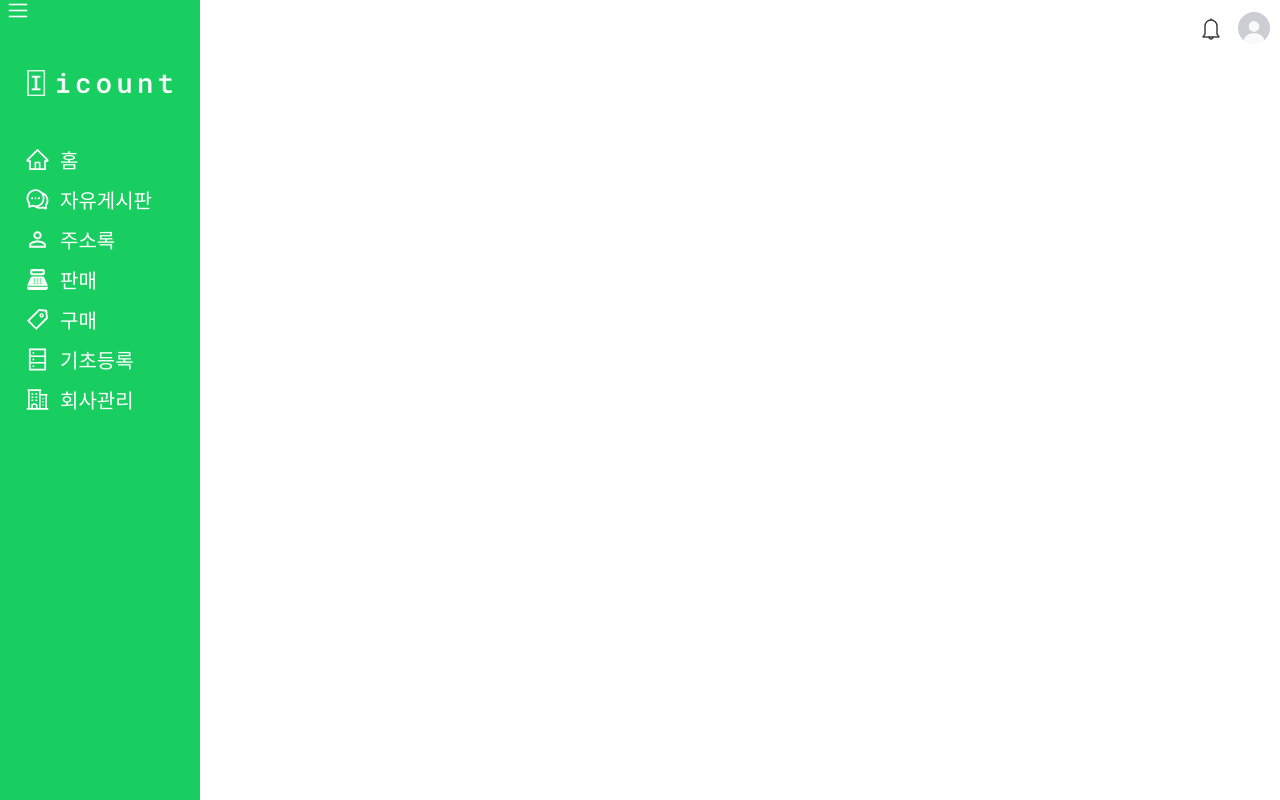
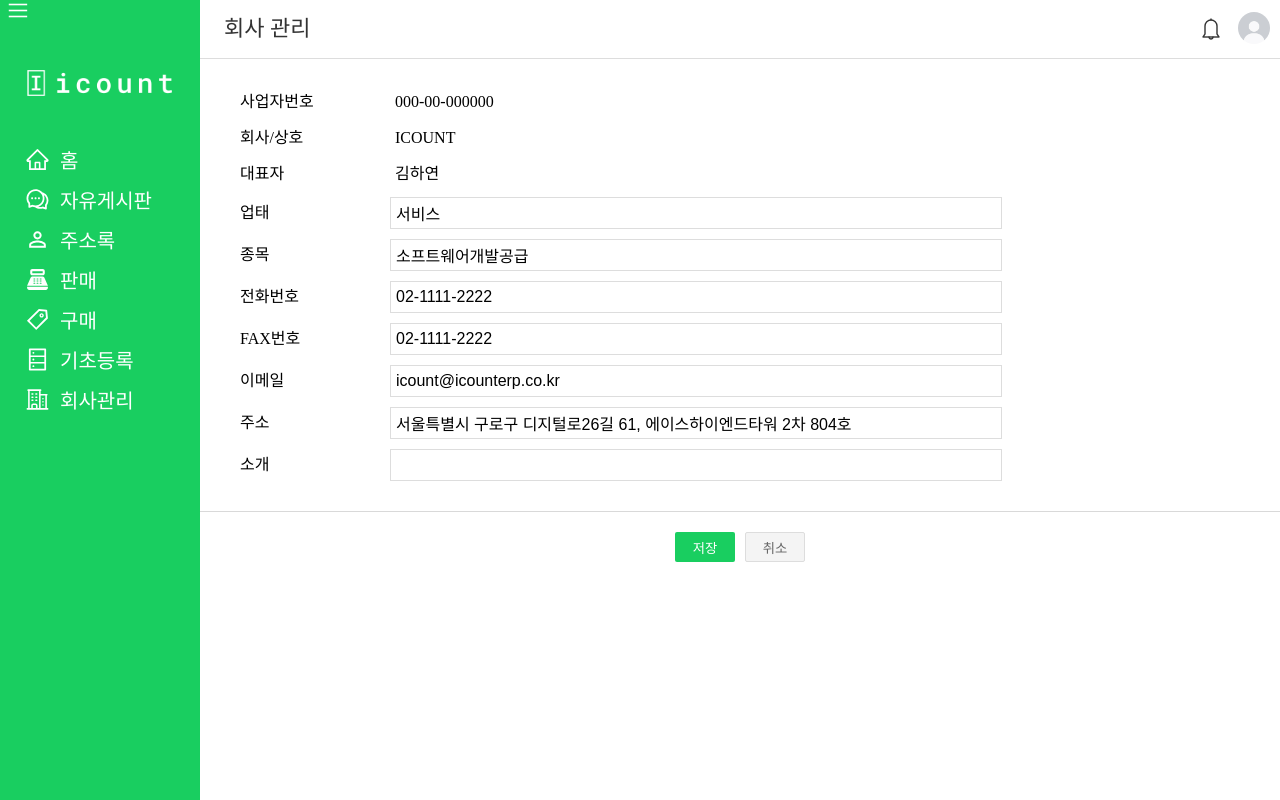
Before and after one commit to iiiicount/ICERP_FRONT, a React (Create React App) app: page /company in a window 1280 px wide. Built offline with nearby package versions, Linux system fonts and the light colour scheme.

Commit message:
add : employee page

```diff
--- a/src/assets/data/MockDatas.ts
+++ b/src/assets/data/MockDatas.ts
@@ -51,3 +51,59 @@ export const contentBoxListDatas = [
     commentCnt: 2,
   },
 ];
+
+export const companyInfoData = {
+  business_number: "000-00-000000",
+  company_name: "ICOUNT",
+  ceo_name: "김하연",
+  business_type: "서비스",
+  business_item: "소프트웨어개발공급",
+  number: "02-1111-2222",
+  fax_number: "02-1111-2222",
+  email: "icount@icounterp.co.kr",
+  address: "서울특별시 구로구 디지털로26길 61, 에이스하이엔드타워 2차 804호",
+  introduction: "",
+};
+
+export const employeeInfoData = [
+  {
+    employeeNumber: "2023-001",
+    name: "홍길동",
+    department: "프론트엔드",
+    rank: "선임",
+    authority: "Master",
+    phoneNumber: "010-0000-1111",
+    extensionNumber: "1234",
+    email: "1@icounterp.co.kr",
+  },
+  {
+    employeeNumber: "2023-002",
+    name: "장발장",
+    department: "백엔드",
+    rank: "선임",
+    authority: "Master",
+    phoneNumber: "010-2222-3333",
+    extensionNumber: "5678",
+    email: "2@icounterp.co.kr",
+  },
+  {
+    employeeNumber: "2023-003",
+    name: "짱구",
+    department: "UI/UX",
+    rank: "선임",
+    authority: "Master",
+    phoneNumber: "010-4444-5555",
+    extensionNumber: "1231",
+    email: "3@icounterp.co.kr",
+  },
+  {
+    employeeNumber: "2023-004",
+    name: "스즈메",
+    department: "기획",
+    rank: "선임",
+    authority: "Master",
+    phoneNumber: "010-6666-7777",
+    extensionNumber: "3456",
+    email: "4@icounterp.co.kr",
+  },
+];
--- a/src/assets/scss/Company.scss
+++ b/src/assets/scss/Company.scss
@@ -1,24 +1,57 @@
+$main-color: #19ce60;
 .contents {
-    width: 100%;
-    padding: 20px;
+  //   width: 100%;
+  //   padding: 20px;
+  //   .content_box {
+  //     width: 100%;
+  //     margin-top: 20px;
+  //     border-top: solid 1px #d9d9d9;
+  // }
   .content_box {
-        width: 100%;
+    margin: 30px;
+  }
+  //   margin: 30px;
+  border-bottom: solid 1px #d9d9d9;
+}
+.footer {
+  display: flex;
+  flex-direction: row;
+  justify-content: center;
   margin-top: 20px;
-        border-top: solid 1px #d9d9d9;
-        border-bottom: solid 1px #d9d9d9;
+  button {
+    margin: 0 5px;
+    width: 60px;
+    height: 30px;
+    border-radius: 2px;
+  }
+  .btn_major {
+    color: #fff;
+    background-color: $main-color;
+    border: none;
+  }
+  .btn_minor {
+    color: #656565;
+    background: #f4f4f4;
+    border: 1px solid #dddddd;
   }
 }
 .row {
   display: flex;
   flex-direction: row;
-    font-size: 14px;
+  align-items: center;
+  font-size: 16px;
+  margin: 10px;
   .title {
-        background-color: #d9d9d9;
     width: 150px;
-        padding: 10px 20px;
+  }
+  .input_content {
+    width: 600px;
+    height: 20px;
+    font-size: 16px;
+    border: 1px solid #dddddd;
+    padding: 5px;
   }
   .content {
-        width: 600px;
-        padding: 10px 20px;
+    padding: 5px;
   }
 }
--- /dev/null
+++ b/src/assets/scss/Employee.module.scss
@@ -0,0 +1,8 @@
+.contents {
+  .toolbar {
+    margin: 10px 30px;
+    display: flex;
+    flex-direction: row;
+    justify-content: space-between;
+  }
+}
--- a/src/pages/CompanyPage.tsx
+++ b/src/pages/CompanyPage.tsx
@@ -1,22 +1,19 @@
 import "../assets/scss/Company.scss";
 import ContentTop from "../components/ContentTop";
+import { companyInfoData } from "../assets/data/MockDatas";
+import { useState } from "react";
 
 const companyInfo = [
-    { display_name: "사업자번호", data: "0000000000001" },
-    { display_name: "회사/상호", data: "ICount" },
-    { display_name: "대표자", data: "하연이" },
-    { display_name: "업태", data: "서비스" },
-    { display_name: "종목", data: "소프트웨어개발공급" },
-    { display_name: "전화번호", data: "02-1111-2222" },
-    { display_name: "FAX번호", data: "02-1111-2222" },
-    { display_name: "이메일", data: "ictount@icounterp.co.kr" },
-    { display_name: "법인번호", data: "000011112222" },
-    { display_name: "종사업자번호", data: "000011112222" },
-    { display_name: "주소", data: "구로 에이스하이엔드타워 2차 804호 회의실" },
-    {
-        display_name: "소개",
-        data: "이카운트 최대 라이벌 월 39000원 아이카운트",
-    },
+  { display_name: "사업자번호", data: companyInfoData.business_number, editable: false },
+  { display_name: "회사/상호", data: companyInfoData.company_name, editable: false },
+  { display_name: "대표자", data: companyInfoData.ceo_name, editable: false },
+  { display_name: "업태", data: companyInfoData.business_type, editable: true },
+  { display_name: "종목", data: companyInfoData.business_item, editable: true },
+  { display_name: "전화번호", data: companyInfoData.number, editable: true },
+  { display_name: "FAX번호", data: companyInfoData.fax_number, editable: true },
+  { display_name: "이메일", data: companyInfoData.email, editable: true },
+  { display_name: "주소", data: companyInfoData.address, editable: true },
+  { display_name: "소개", data: companyInfoData.introduction, editable: true },
 ];
 
 const CompanyPage = () => {
@@ -26,16 +23,20 @@ const CompanyPage = () => {
         <ContentTop titleName={"회사 관리"} path={"/"} />
       </div>
       <div className="contents">
-                <span>ICount 기본 정보</span>
         <div className="content_box">
-                    {companyInfo.map((info) => (
+          {companyInfo.map((info, index) => (
             <CompanyRow
+              key={index}
               displayName={info.display_name}
               data={info.data}
+              editable={info.editable}
             />
           ))}
         </div>
-                <button>수정</button>
+      </div>
+      <div className="footer">
+        <button className="btn_major">저장</button>
+        <button className="btn_minor">취소</button>
       </div>
     </>
   );
@@ -44,12 +45,23 @@ const CompanyPage = () => {
 interface CompanyRowProps {
   displayName: string;
   data: string;
+  editable: boolean;
 }
 const CompanyRow = (props: CompanyRowProps) => {
+  const [value, setValue] = useState(props.data);
+
+  const onChange = (e: React.ChangeEvent<HTMLInputElement>): void => {
+    setValue(e.target.value);
+  };
+
   return (
     <div className="row">
       <div className="title">{props.displayName}</div>
+      {props.editable ? (
+        <input className="input_content" value={value} onChange={onChange} />
+      ) : (
         <span className="content">{props.data}</span>
+      )}
     </div>
   );
 };
--- a/src/pages/EmployeePage.tsx
+++ b/src/pages/EmployeePage.tsx
@@ -1,13 +1,77 @@
+import { employeeInfoData } from "../assets/data/MockDatas";
 import ContentTop from "../components/ContentTop";
+import styles from "../assets/scss/Employee.module.scss";
 
 const EmployeePage = () => {
-    return (
-        <>
-            <div className="go_content">
-                <ContentTop titleName={"사원 관리"} path={"/"} />
+  const tableHeader = [
+    { label: "사원번호", value: "employeeNumber" },
+    { label: "이름", value: "name" },
+    { label: "부서", value: "department" },
+    { label: "직위/직급", value: "rank" },
+    { label: "권한", value: "authority" },
+    { label: "내선번호", value: "extensionNumber" },
+    { label: "핸드폰번호", value: "phoneNumber" },
+    { label: "이메일", value: "email" },
+  ];
+
+  return (
+    <>
+      <div className="go_content">
+        <ContentTop titleName={"사원 관리"} path={"/employee"} />
+        <div className={styles.contents}>
+          <div className={styles.toolbar}>
+            <div></div>
+            <div>
+              <button className="btn_minor">선택삭제</button>
+              <button className="btn_major">사원등록</button>
             </div>
-        </>
-    );
+          </div>
+          <Table headers={tableHeader} items={employeeInfoData} selectable={true}></Table>
+        </div>
+      </div>
+    </>
+  );
+};
+
+export interface ITableProps {
+  headers: { label: string; value: string }[];
+  items: any[];
+  selectable: boolean;
+}
+
+const Table = (props: ITableProps) => {
+  const headerKey = props.headers.map((header) => header.value);
+
+  return (
+    <table>
+      <thead>
+        <tr>
+          {props.selectable && (
+            <th>
+              <input type="checkbox" />
+            </th>
+          )}
+          {props.headers.map((header) => (
+            <th key={header.label}>{header.label}</th>
+          ))}
+        </tr>
+      </thead>
+      <tbody>
+        {props.items.map((item, index) => (
+          <tr key={index}>
+            {props.selectable && (
+              <td>
+                <input type="checkbox" />
+              </td>
+            )}
+            {headerKey.map((key) => (
+              <td key={key + index}>{item[key]}</td>
+            ))}
+          </tr>
+        ))}
+      </tbody>
+    </table>
+  );
 };
 
 export default EmployeePage;
```
Also changed, not shown: src/routes.tsx (+16 -0 lines). Lines whose indentation alone changed are shown as unchanged.
